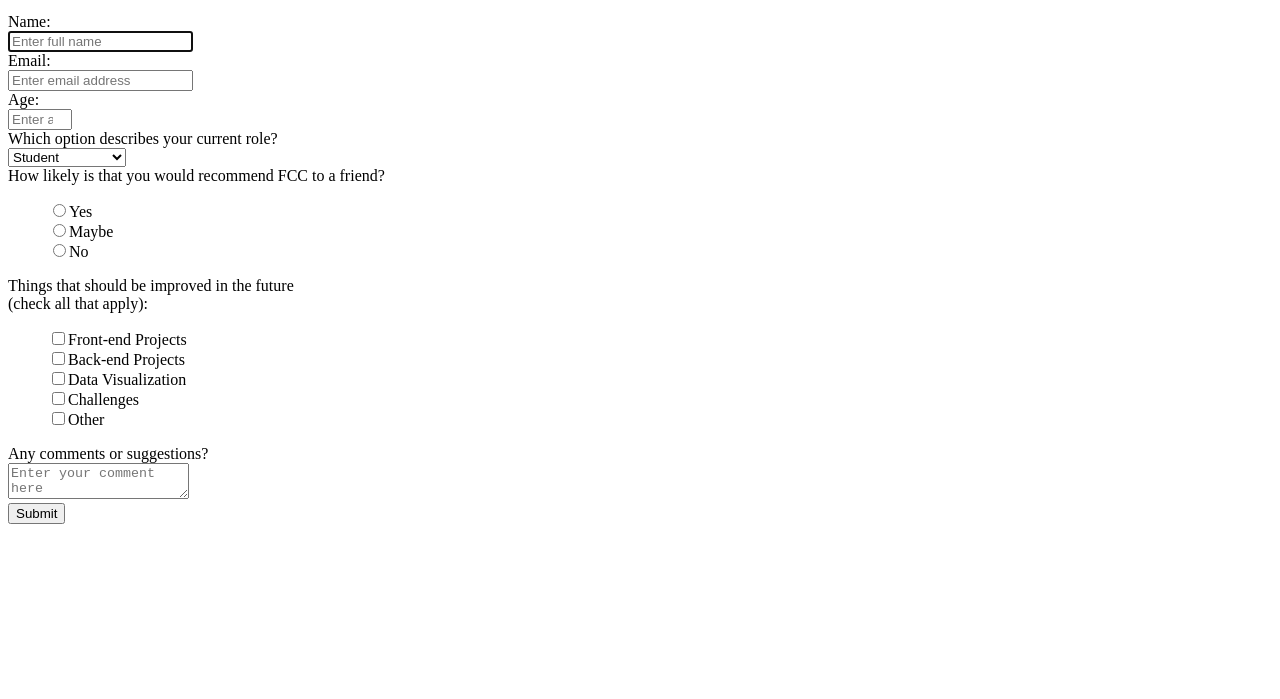
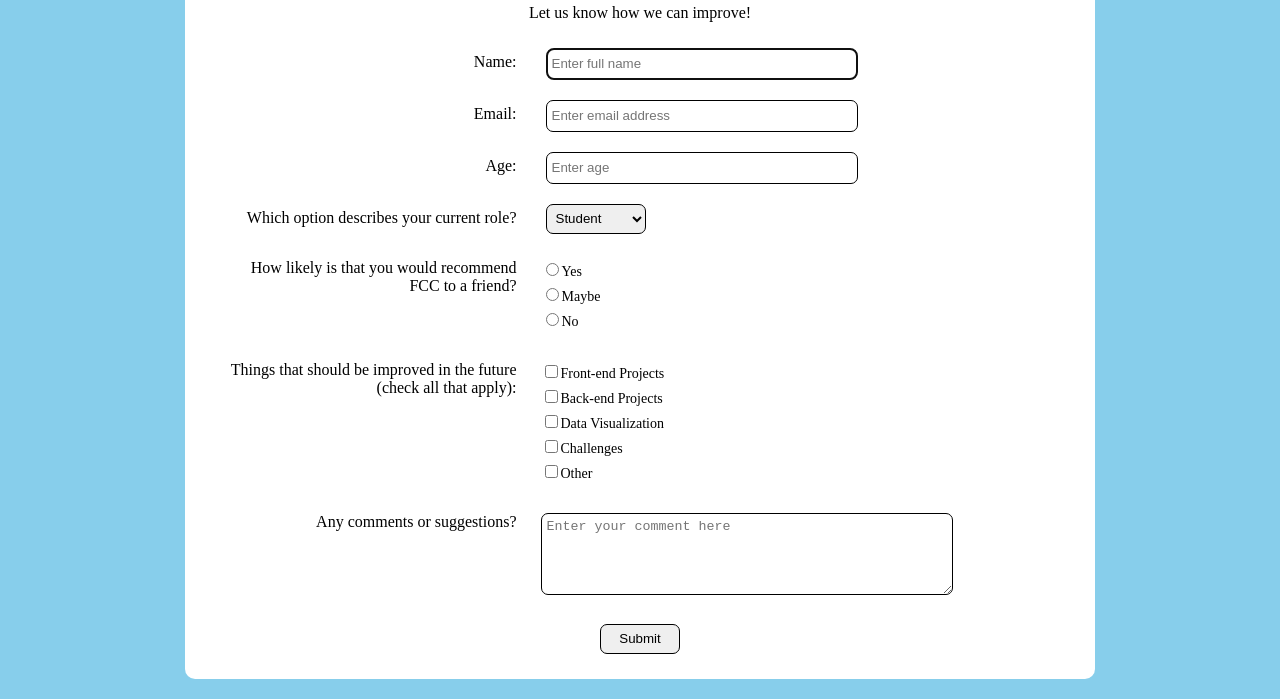
Before and after one commit to DevinQiu/SurveyForm, a plain HTML site: page index.html in a window 1280 px wide. Shown: the part 101-800 px from the top of the page. Drawn offline with Linux system fonts and the light colour scheme.

Commit message:
Update index.html

```diff
--- a/index.html
+++ b/index.html
@@ -1,7 +1,88 @@
 
 <!DOCTYPE HTML>
 
+
+
 <html>
+
+  <style>
+    html {
+  text-align: center;
+  background-color: skyblue;
+  min-width: 350px;
+}
+
+#main {
+  margin: 20px auto;
+  padding: 5px;
+  max-width: 900px;
+  border: 0px solid;
+  border-radius: 10px;
+  background-color: white;
+}
+
+.labels{
+  margin: 10px;
+  padding: 5px;
+  display: inline-block;
+  width: 33%;
+  text-align: right;
+  vertical-align: top;
+  color: black;
+}
+
+.form-input{
+  display: inline-block;
+  width: 60%;
+  text-align: left;
+
+}
+.input-field{
+  height: 20px;
+  width: 300px;
+  padding: 5px;
+  margin: 10px;
+  border: 1px solid black;
+  border-radius: 7px;
+}
+
+.dropdown {
+  height: 30px;
+  width: 100px;
+  padding: 5px;
+  margin: 10px;
+  margin-top: 10px;
+  border: 1px solid black;
+  border-radius: 7px;
+}
+
+.radio, .checkbox {
+  position: relative;
+  left: -40px;
+  margin: 5px;
+  font-size: 14px;
+}
+
+#commentbox {
+  height: 70px;
+  width: 400px;
+  border: 1px solid black;
+  border-radius: 7px;
+  margin: 5px;
+  padding: 5px;
+  margin-top: 15px;
+}
+
+#submit {
+  margin: 20px;
+  height: 30px;
+  width:80px;
+  border: 1px solid black;
+  border-radius: 7px;
+
+}
+
+  </style>
 
 <div id="main">
 <h1 id="title">Survey Form</h1>
```
